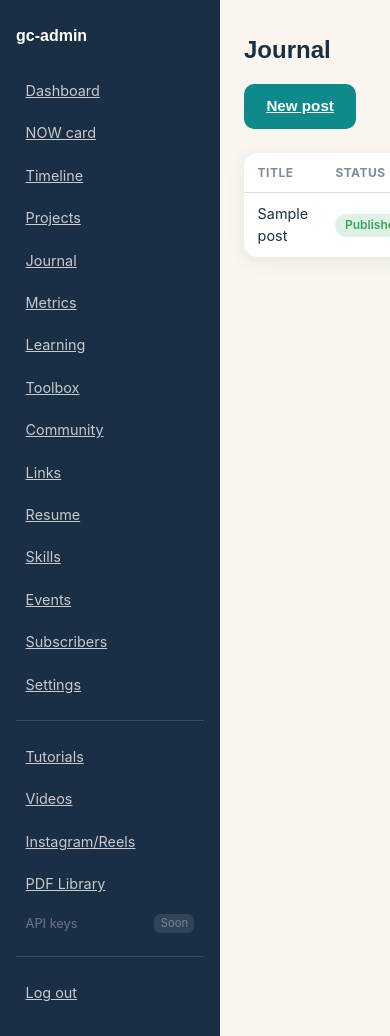
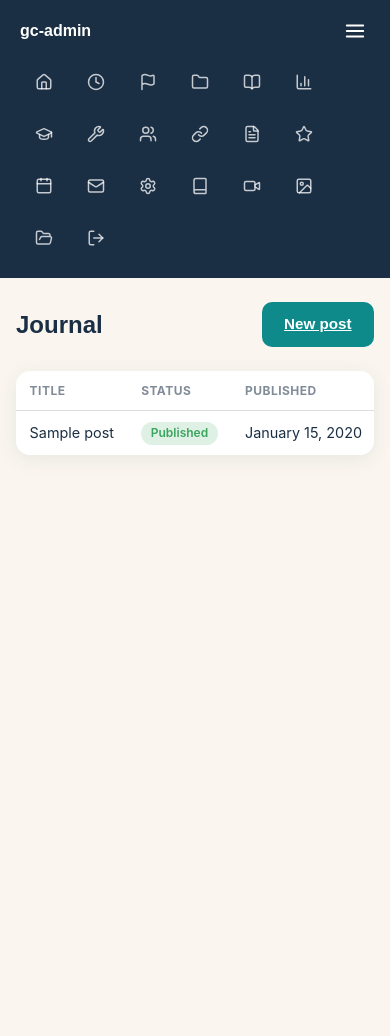
Before and after one commit to blueazulbughaw/gladcodes, a Flask app: template templates/admin/journal_list.html in a window 390 px wide; the page is wider, and only the part inside the window is pictured. After the commit the page ends 455 px from the top of that part, so only its background shows below. Run offline with Flask 3, Linux system fonts and the light colour scheme; the template is opened without the code that fills it: most values are stand-ins (such as "Sample title", 1, 10 or a date in 2020); some libraries are stand-ins or nearby versions.

Commit message:
Make admin panel mobile-friendly: collapsible icon sidebar, scrollable tables
The admin sidebar had no responsive handling at all — a fixed 220px nav
squeezed page content into an unusably narrow column on a phone. Below
860px it now collapses to a compact icon-only strip (each of the ~20
nav links gets a Lucide icon, loaded via CDN like the public site) so
sections stay identifiable without opening the menu; a toggle expands
it to icons + labels. Admin tables (Journal, Tutorials, PDF Library,
Subscribers, every simple_crud table-view resource) now scroll
sideways below 700px instead of breaking the page layout.

Also fixes two smaller gaps from the recent Events work: the new
datetime-local Start/End inputs were missing from admin.css's styled
input list (rendering unstyled), and a long multi-day date range could
overflow narrow phone screens on the public /events page.

Co-Authored-By: Claude Sonnet 5 <noreply@anthropic.com>

```diff
--- a/static/css/admin.css
+++ b/static/css/admin.css
@@ -80,14 +80,33 @@ body.admin-body { display: flex; min-height: 100vh; align-items: stretch; }
   color: #fff;
   padding: 1.5rem 1rem;
 }
-.admin-sidebar-brand { font-family: var(--font-heading); font-weight: 700; margin-bottom: 1.5rem; }
+.admin-sidebar-brand {
+  font-family: var(--font-heading);
+  font-weight: 700;
+  margin-bottom: 1.5rem;
+  display: flex;
+  align-items: center;
+  justify-content: space-between;
+}
+.admin-nav-toggle {
+  display: none;
+  background: none;
+  border: none;
+  color: #fff;
+  cursor: pointer;
+  padding: 0.25rem;
+}
 .admin-sidebar nav { display: flex; flex-direction: column; gap: 0.3rem; }
 .admin-sidebar nav a {
+  display: flex;
+  align-items: center;
+  gap: 0.6rem;
   color: rgba(255, 255, 255, 0.75);
   padding: 0.5rem 0.6rem;
   border-radius: 8px;
   font-size: 0.9rem;
 }
+.admin-sidebar nav a svg { flex-shrink: 0; width: 18px; height: 18px; }
 .admin-sidebar nav a:hover, .admin-sidebar nav a.active {
   background: rgba(255, 255, 255, 0.12);
   color: #fff;
@@ -99,18 +118,63 @@ body.admin-body { display: flex; min-height: 100vh; align-items: stretch; }
   font-size: 0.8rem;
   padding: 0.4rem 0.6rem;
   display: flex;
-  justify-content: space-between;
+  align-items: center;
+  gap: 0.6rem;
 }
+.admin-nav-phase2 svg { flex-shrink: 0; width: 18px; height: 18px; }
 .admin-nav-phase2 em {
   font-style: normal;
   background: rgba(255, 255, 255, 0.1);
   padding: 0.05rem 0.4rem;
   border-radius: 6px;
   font-size: 0.7rem;
+  margin-left: auto;
 }
 
 .admin-main { flex: 1; min-width: 0; }
 .admin-main .container { max-width: 1000px; margin: 0 auto; padding: 2rem 1.5rem; }
+
+/* Mobile: sidebar nav defaults to a compact icon-only strip instead of the
+   full ~20-link list, which would push page content (e.g. Settings) way
+   below the fold on a phone. The toggle expands it to icons + labels;
+   collapsed, the icons alone stay visible so each section is still
+   identifiable without opening the menu. */
+@media (max-width: 860px) {
+  body.admin-body { flex-direction: column; }
+  .admin-sidebar { width: 100%; padding: 1rem 1.25rem; }
+  .admin-sidebar-brand { margin-bottom: 0; }
+  .admin-nav-toggle { display: flex; }
+
+  .admin-sidebar nav {
+    flex-direction: row;
+    flex-wrap: wrap;
+    gap: 0.25rem;
+    margin-top: 0.75rem;
+  }
+  .admin-sidebar nav a {
+    flex-direction: column;
+    justify-content: center;
+    width: 48px;
+    height: 48px;
+    padding: 0.4rem;
+    gap: 0.15rem;
+  }
+  .admin-sidebar nav a span { display: none; }
+  .admin-sidebar hr, .admin-nav-phase2 { display: none; }
+
+  .admin-sidebar.is-open nav { flex-direction: column; flex-wrap: nowrap; }
+  .admin-sidebar.is-open nav a {
+    flex-direction: row;
+    justify-content: flex-start;
+    width: auto;
+    height: auto;
+    padding: 0.5rem 0.6rem;
+  }
+  .admin-sidebar.is-open nav a span { display: inline; }
+  .admin-sidebar.is-open hr, .admin-sidebar.is-open .admin-nav-phase2 { display: flex; }
+
+  .admin-main .container { padding: 1.5rem 1rem; }
+}
 
 .admin-page-header {
   display: flex;
@@ -180,6 +244,14 @@ body.admin-body { display: flex; min-height: 100vh; align-items: stretch; }
 .admin-table tr:last-child td { border-bottom: none; }
 .admin-table-compact th, .admin-table-compact td { padding: 0.5rem 0.7rem; font-size: 0.85rem; }
 .admin-table-actions { display: flex; gap: 0.75rem; align-items: center; white-space: nowrap; }
+/* Scroll sideways instead of squeezing columns unreadably thin or breaking
+   the page layout — every admin list table (Journal, Tutorials, PDF
+   Library, Subscribers, and every simple_crud table-view resource) uses
+   this one class, so this covers all of them without touching each
+   template. */
+@media (max-width: 700px) {
+  .admin-table { display: block; overflow-x: auto; white-space: nowrap; }
+}
 
 .btn-link {
   background: none;
@@ -243,6 +315,8 @@ body.admin-body { display: flex; min-height: 100vh; align-items: stretch; }
 .admin-field input[type="url"],
 .admin-field input[type="number"],
 .admin-field input[type="date"],
+.admin-field input[type="time"],
+.admin-field input[type="datetime-local"],
 .admin-field input[type="file"],
 .admin-field select,
 .admin-field textarea {
--- a/static/css/pages.css
+++ b/static/css/pages.css
@@ -202,6 +202,12 @@
 }
 .event-status--confirmed { background: rgba(59, 165, 93, 0.15); color: var(--success); }
 .event-status--tentative { background: rgba(231, 169, 60, 0.18); color: var(--warn); }
+@media (max-width: 480px) {
+  /* A long multi-day range ("September 24, 2026 – September 26, 2026") can
+     be wider than a narrow phone screen — let it wrap instead of forcing
+     horizontal scroll. */
+  .event-item-date, .event-item-time { white-space: normal; }
+}
 
 /* Links (linktree) --------------------------------------------------------- */
 .headshot-photo {
--- /dev/null
+++ b/static/js/admin.js
@@ -0,0 +1,19 @@
+/* Mobile sidebar toggle for the admin panel. */
+(function () {
+  "use strict";
+  var toggle = document.querySelector(".admin-nav-toggle");
+  var sidebar = document.querySelector(".admin-sidebar");
+  if (!toggle || !sidebar) return;
+
+  toggle.addEventListener("click", function () {
+    var isOpen = sidebar.classList.toggle("is-open");
+    toggle.setAttribute("aria-expanded", isOpen ? "true" : "false");
+  });
+
+  sidebar.querySelectorAll("nav a").forEach(function (link) {
+    link.addEventListener("click", function () {
+      sidebar.classList.remove("is-open");
+      toggle.setAttribute("aria-expanded", "false");
+    });
+  });
+})();
--- a/templates/admin/_shell.html
+++ b/templates/admin/_shell.html
@@ -2,31 +2,36 @@
 
 {% block admin_nav %}
 <aside class="admin-sidebar">
-  <div class="admin-sidebar-brand">gc-admin</div>
+  <div class="admin-sidebar-brand">
+    <span>gc-admin</span>
+    <button type="button" class="admin-nav-toggle" aria-label="Toggle menu" aria-expanded="false">
+      <svg width="22" height="22" viewBox="0 0 24 24" fill="none" stroke="currentColor" stroke-width="2" stroke-linecap="round" stroke-linejoin="round" aria-hidden="true"><line x1="3" y1="6" x2="21" y2="6"></line><line x1="3" y1="12" x2="21" y2="12"></line><line x1="3" y1="18" x2="21" y2="18"></line></svg>
+    </button>
+  </div>
   <nav>
-    <a href="{{ url_for('admin.index') }}" class="{{ 'active' if request.endpoint == 'admin.index' }}">Dashboard</a>
-    <a href="{{ url_for('admin.now_card_editor') }}" class="{{ 'active' if request.endpoint == 'admin.now_card_editor' }}">NOW card</a>
-    <a href="{{ url_for('admin.simple_list', resource='timeline') }}" class="{{ 'active' if request.view_args and request.view_args.get('resource') == 'timeline' }}">Timeline</a>
-    <a href="{{ url_for('admin.simple_list', resource='projects') }}" class="{{ 'active' if request.view_args and request.view_args.get('resource') == 'projects' }}">Projects</a>
-    <a href="{{ url_for('admin.journal_index') }}" class="{{ 'active' if request.endpoint and request.endpoint.startswith('admin.journal') }}">Journal</a>
-    <a href="{{ url_for('admin.metrics_index') }}" class="{{ 'active' if request.endpoint and request.endpoint.startswith('admin.metrics') }}">Metrics</a>
-    <a href="{{ url_for('admin.simple_list', resource='learning') }}" class="{{ 'active' if request.view_args and request.view_args.get('resource') == 'learning' }}">Learning</a>
-    <a href="{{ url_for('admin.simple_list', resource='toolbox') }}" class="{{ 'active' if request.view_args and request.view_args.get('resource') == 'toolbox' }}">Toolbox</a>
-    <a href="{{ url_for('admin.simple_list', resource='community') }}" class="{{ 'active' if request.view_args and request.view_args.get('resource') == 'community' }}">Community</a>
-    <a href="{{ url_for('admin.simple_list', resource='links') }}" class="{{ 'active' if request.view_args and request.view_args.get('resource') == 'links' }}">Links</a>
-    <a href="{{ url_for('admin.resume_editor') }}" class="{{ 'active' if request.endpoint == 'admin.resume_editor' }}">Resume</a>
-    <a href="{{ url_for('admin.simple_list', resource='skills') }}" class="{{ 'active' if request.view_args and request.view_args.get('resource') == 'skills' }}">Skills</a>
-    <a href="{{ url_for('admin.simple_list', resource='events') }}" class="{{ 'active' if request.view_args and request.view_args.get('resource') == 'events' }}">Events</a>
-    <a href="{{ url_for('admin.subscribers_index') }}" class="{{ 'active' if request.endpoint and request.endpoint.startswith('admin.subscribers') }}">Subscribers</a>
-    <a href="{{ url_for('admin.settings_editor') }}" class="{{ 'active' if request.endpoint == 'admin.settings_editor' }}">Settings</a>
+    <a href="{{ url_for('admin.index') }}" class="{{ 'active' if request.endpoint == 'admin.index' }}"><i data-lucide="home"></i><span>Dashboard</span></a>
+    <a href="{{ url_for('admin.now_card_editor') }}" class="{{ 'active' if request.endpoint == 'admin.now_card_editor' }}"><i data-lucide="clock"></i><span>NOW card</span></a>
+    <a href="{{ url_for('admin.simple_list', resource='timeline') }}" class="{{ 'active' if request.view_args and request.view_args.get('resource') == 'timeline' }}"><i data-lucide="flag"></i><span>Timeline</span></a>
+    <a href="{{ url_for('admin.simple_list', resource='projects') }}" class="{{ 'active' if request.view_args and request.view_args.get('resource') == 'projects' }}"><i data-lucide="folder"></i><span>Projects</span></a>
+    <a href="{{ url_for('admin.journal_index') }}" class="{{ 'active' if request.endpoint and request.endpoint.startswith('admin.journal') }}"><i data-lucide="book-open"></i><span>Journal</span></a>
+    <a href="{{ url_for('admin.metrics_index') }}" class="{{ 'active' if request.endpoint and request.endpoint.startswith('admin.metrics') }}"><i data-lucide="bar-chart-3"></i><span>Metrics</span></a>
+    <a href="{{ url_for('admin.simple_list', resource='learning') }}" class="{{ 'active' if request.view_args and request.view_args.get('resource') == 'learning' }}"><i data-lucide="graduation-cap"></i><span>Learning</span></a>
+    <a href="{{ url_for('admin.simple_list', resource='toolbox') }}" class="{{ 'active' if request.view_args and request.view_args.get('resource') == 'toolbox' }}"><i data-lucide="wrench"></i><span>Toolbox</span></a>
+    <a href="{{ url_for('admin.simple_list', resource='community') }}" class="{{ 'active' if request.view_args and request.view_args.get('resource') == 'community' }}"><i data-lucide="users"></i><span>Community</span></a>
+    <a href="{{ url_for('admin.simple_list', resource='links') }}" class="{{ 'active' if request.view_args and request.view_args.get('resource') == 'links' }}"><i data-lucide="link"></i><span>Links</span></a>
+    <a href="{{ url_for('admin.resume_editor') }}" class="{{ 'active' if request.endpoint == 'admin.resume_editor' }}"><i data-lucide="file-text"></i><span>Resume</span></a>
+    <a href="{{ url_for('admin.simple_list', resource='skills') }}" class="{{ 'active' if request.view_args and request.view_args.get('resource') == 'skills' }}"><i data-lucide="star"></i><span>Skills</span></a>
+    <a href="{{ url_for('admin.simple_list', resource='events') }}" class="{{ 'active' if request.view_args and request.view_args.get('resource') == 'events' }}"><i data-lucide="calendar"></i><span>Events</span></a>
+    <a href="{{ url_for('admin.subscribers_index') }}" class="{{ 'active' if request.endpoint and request.endpoint.startswith('admin.subscribers') }}"><i data-lucide="mail"></i><span>Subscribers</span></a>
+    <a href="{{ url_for('admin.settings_editor') }}" class="{{ 'active' if request.endpoint == 'admin.settings_editor' }}"><i data-lucide="settings"></i><span>Settings</span></a>
     <hr>
-    <a href="{{ url_for('admin.tutorials_index') }}" class="{{ 'active' if request.endpoint and request.endpoint.startswith('admin.tutorials') }}">Tutorials</a>
-    <a href="{{ url_for('admin.simple_list', resource='videos') }}" class="{{ 'active' if request.view_args and request.view_args.get('resource') == 'videos' }}">Videos</a>
-    <a href="{{ url_for('admin.simple_list', resource='instagram') }}" class="{{ 'active' if request.view_args and request.view_args.get('resource') == 'instagram' }}">Instagram/Reels</a>
-    <a href="{{ url_for('admin.pdf_library_index') }}" class="{{ 'active' if request.endpoint and request.endpoint.startswith('admin.pdf_library') }}">PDF Library</a>
-    <span class="admin-nav-phase2">API keys <em>Soon</em></span>
+    <a href="{{ url_for('admin.tutorials_index') }}" class="{{ 'active' if request.endpoint and request.endpoint.startswith('admin.tutorials') }}"><i data-lucide="book"></i><span>Tutorials</span></a>
+    <a href="{{ url_for('admin.simple_list', resource='videos') }}" class="{{ 'active' if request.view_args and request.view_args.get('resource') == 'videos' }}"><i data-lucide="video"></i><span>Videos</span></a>
+    <a href="{{ url_for('admin.simple_list', resource='instagram') }}" class="{{ 'active' if request.view_args and request.view_args.get('resource') == 'instagram' }}"><i data-lucide="image"></i><span>Instagram/Reels</span></a>
+    <a href="{{ url_for('admin.pdf_library_index') }}" class="{{ 'active' if request.endpoint and request.endpoint.startswith('admin.pdf_library') }}"><i data-lucide="folder-open"></i><span>PDF Library</span></a>
+    <span class="admin-nav-phase2"><i data-lucide="key"></i><span>API keys</span> <em>Soon</em></span>
     <hr>
-    <a href="{{ url_for('admin.logout') }}">Log out</a>
+    <a href="{{ url_for('admin.logout') }}"><i data-lucide="log-out"></i><span>Log out</span></a>
   </nav>
 </aside>
 {% endblock %}
--- a/templates/base_admin.html
+++ b/templates/base_admin.html
@@ -14,6 +14,13 @@
   <main class="admin-main">
     {% block content %}{% endblock %}
   </main>
+  <script src="https://unpkg.com/lucide@1.24.0" defer></script>
+  <script src="{{ url_for('static', filename='js/admin.js') }}" defer></script>
   {% block extra_scripts %}{% endblock %}
+  <script>
+    document.addEventListener("DOMContentLoaded", function () {
+      if (window.lucide) { window.lucide.createIcons({ icons: window.lucide.icons }); }
+    });
+  </script>
 </body>
 </html>
```
